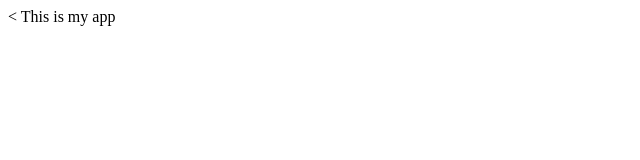
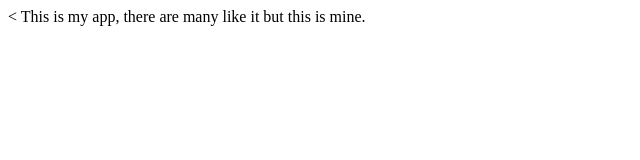
Before and after one commit to Chris-Salisbury/test_, a plain HTML site: page index.html in a window 1280 px wide. Shown: the whole page, without its empty margins (0-640 px from the left). Drawn offline with Linux system fonts and the light colour scheme.

Commit message:
Adde to title line in index.html, more git practice

```diff
--- a/index.html
+++ b/index.html
@@ -5,6 +5,6 @@
     <title>My App</title>
   </head>
   <body>
-    This is my app
+    This is my app, there are many like it but this is mine.
   </body>
 </html>
```
